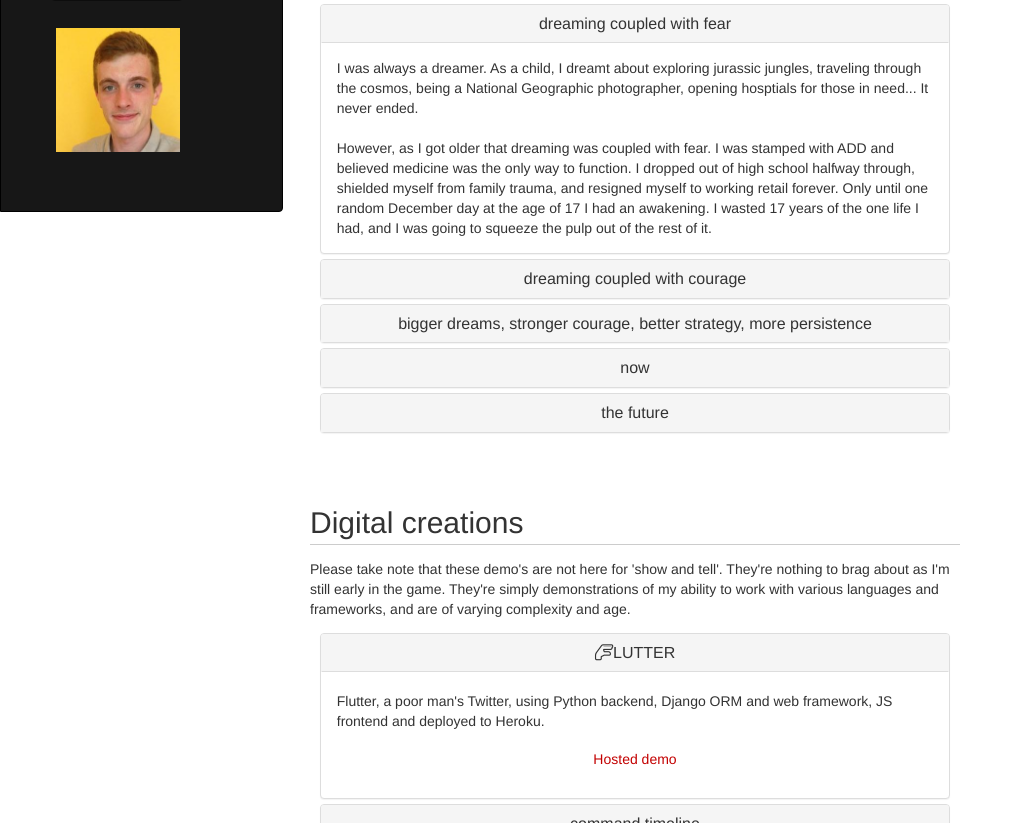
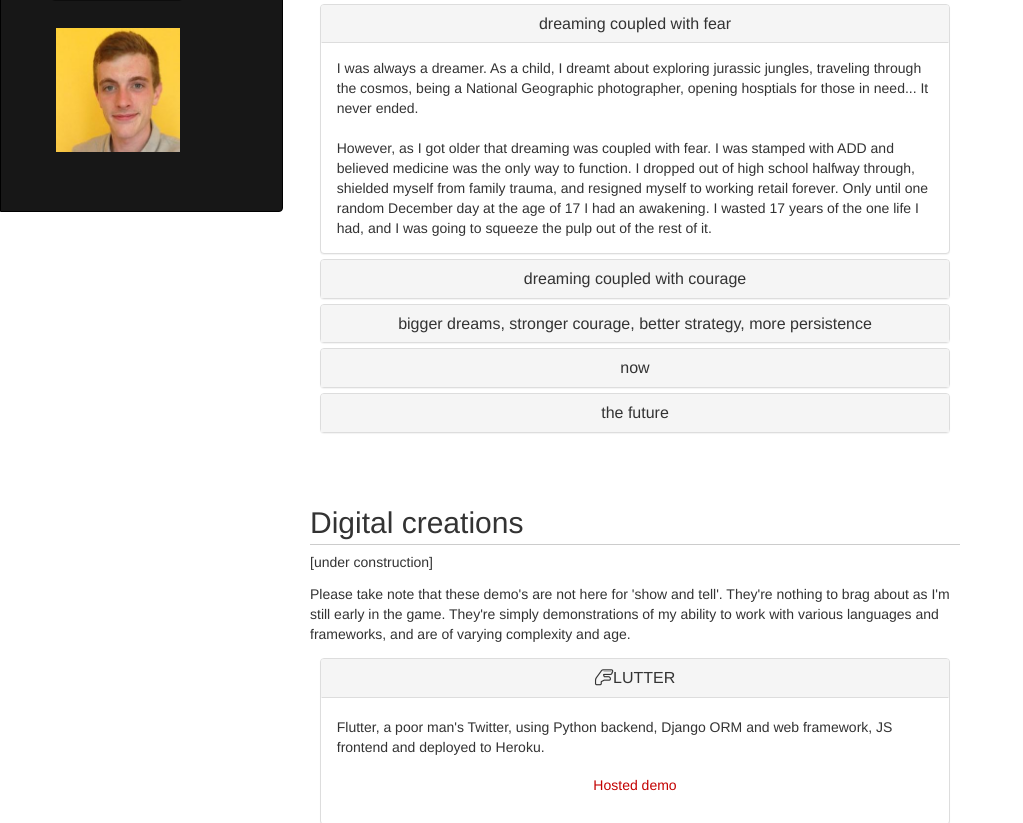
Before and after one commit to bizzcat/bizzcat.github.io, a plain HTML site: page index.html in a window 1280 px wide. Shown: the part 277-1100 px from the top of the page, without its empty margins (0-1023 px from the left). Drawn offline with nearby package versions, Linux system fonts and the light colour scheme.

Commit message:
add under construction header

```diff
--- a/index.html
+++ b/index.html
@@ -180,6 +180,7 @@
 </section> -->
 
 <h2 id="digital-creations"><br>Digital creations</h2>
+<h5>[under construction]</h5>
 <p>
   Please take note that these demo's are not here for 'show and tell'. They're nothing to brag about as I'm still early in the game. They're simply demonstrations of my ability to work with various languages and frameworks, and are of varying complexity and age.
 </p>
```
